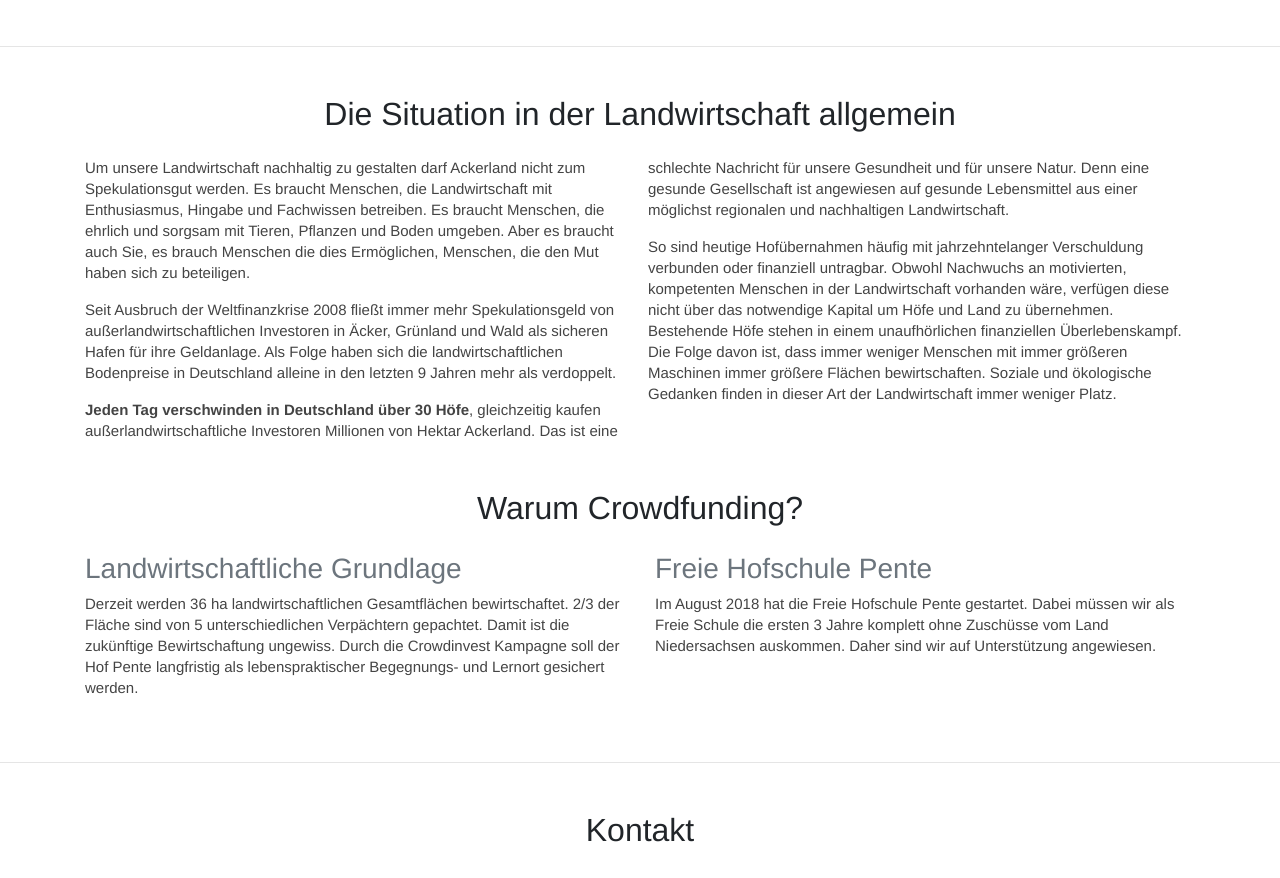
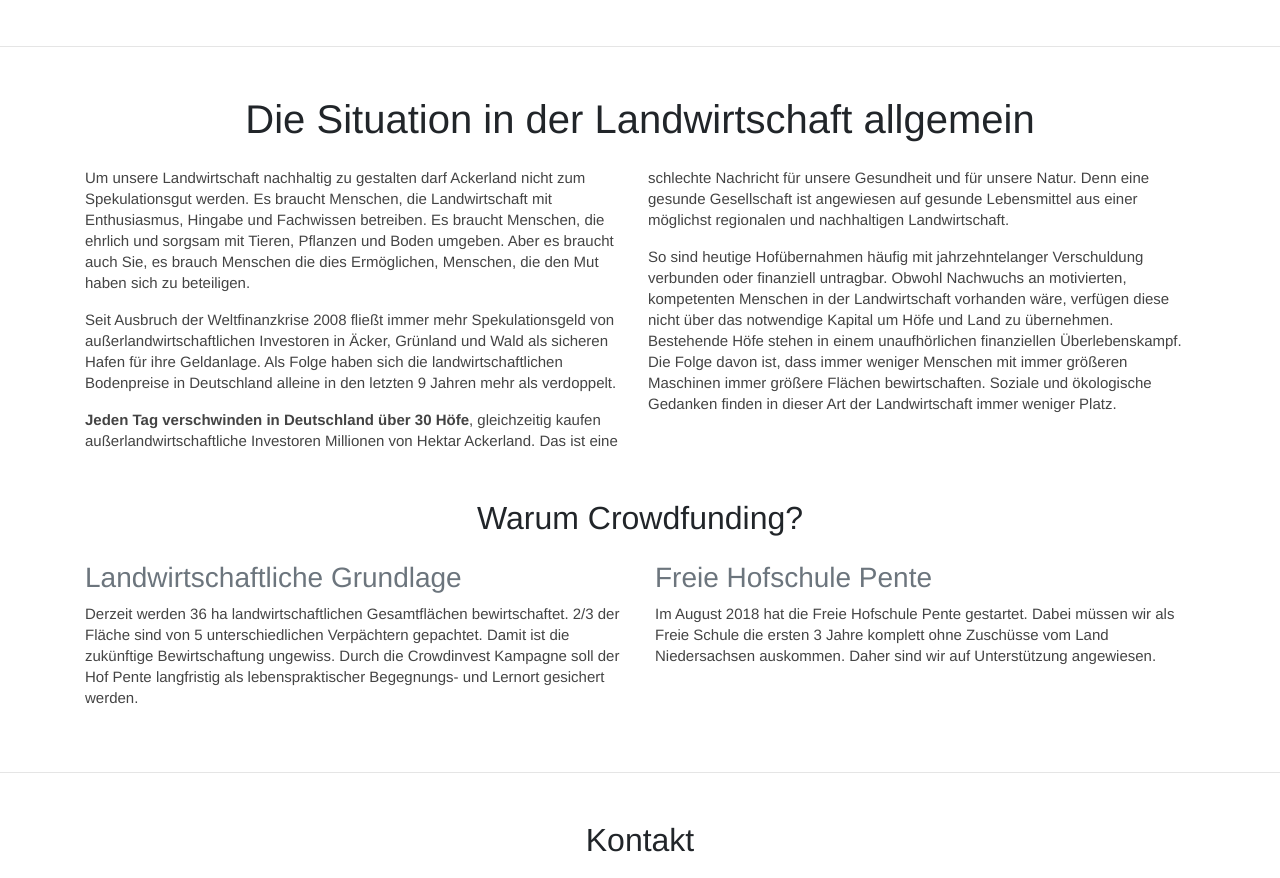
Before and after one commit to mktcode/crowdinvest.hofpente, a Nuxt app: page / in a window 1280 px wide. Shown: the part 1091-1969 px from the top of the page. Built offline with nearby package versions, Linux system fonts and the light colour scheme.

Commit message:
text adjustment

```diff
--- a/pages/index.vue
+++ b/pages/index.vue
@@ -1,7 +1,6 @@
 <template>
   <div class="h-100">
     <Navbar />
-
     <Header />
 
     <div class="container">
@@ -24,7 +23,7 @@
     <hr class="my-5">
 
     <div class="container">
-      <h2 class="text-center mb-4">Die Situation in der Landwirtschaft allgemein</h2>
+      <h1 class="text-center mb-4">Die Situation in der Landwirtschaft allgemein</h1>
       <div class="columns-2">
         <p>Um unsere Landwirtschaft nachhaltig zu gestalten darf Ackerland nicht zum Spekulationsgut werden. Es braucht Menschen, die Landwirtschaft mit Enthusiasmus, Hingabe und Fachwissen betreiben. Es braucht Menschen, die ehrlich und sorgsam mit Tieren, Pflanzen und Boden umgeben. Aber es braucht auch Sie, es brauch Menschen die dies Ermöglichen, Menschen, die den Mut haben sich zu beteiligen.</p>
         <p>Seit Ausbruch der Weltfinanzkrise 2008 fließt immer mehr Spekulationsgeld von außerlandwirtschaftlichen Investoren in Äcker, Grünland und Wald als sicheren Hafen für ihre Geldanlage. Als Folge haben sich die landwirtschaftlichen Bodenpreise in Deutschland alleine in den letzten 9 Jahren mehr als verdoppelt.</p>
```
